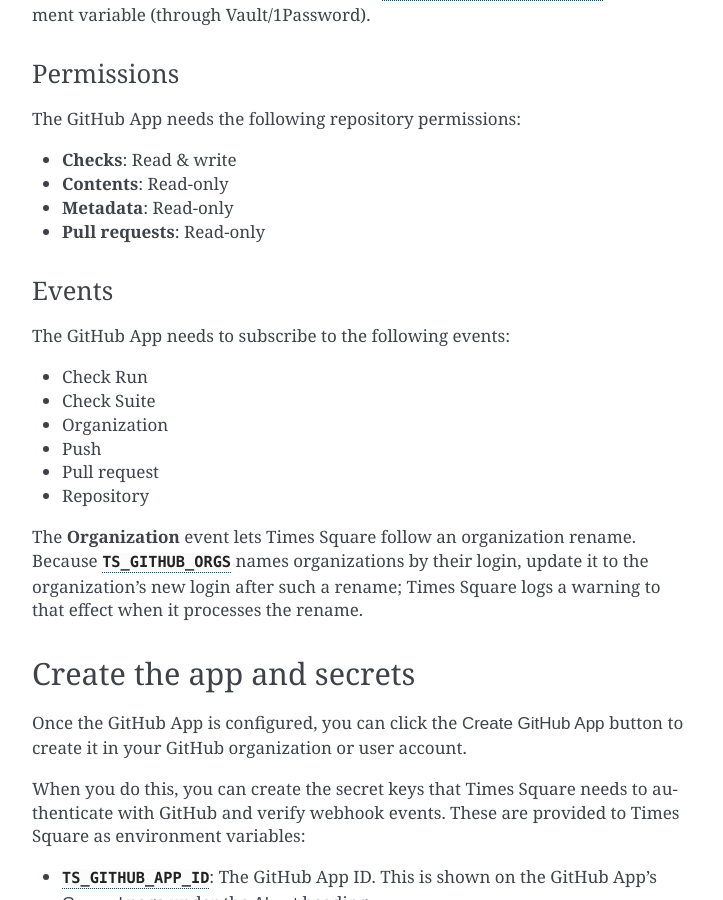
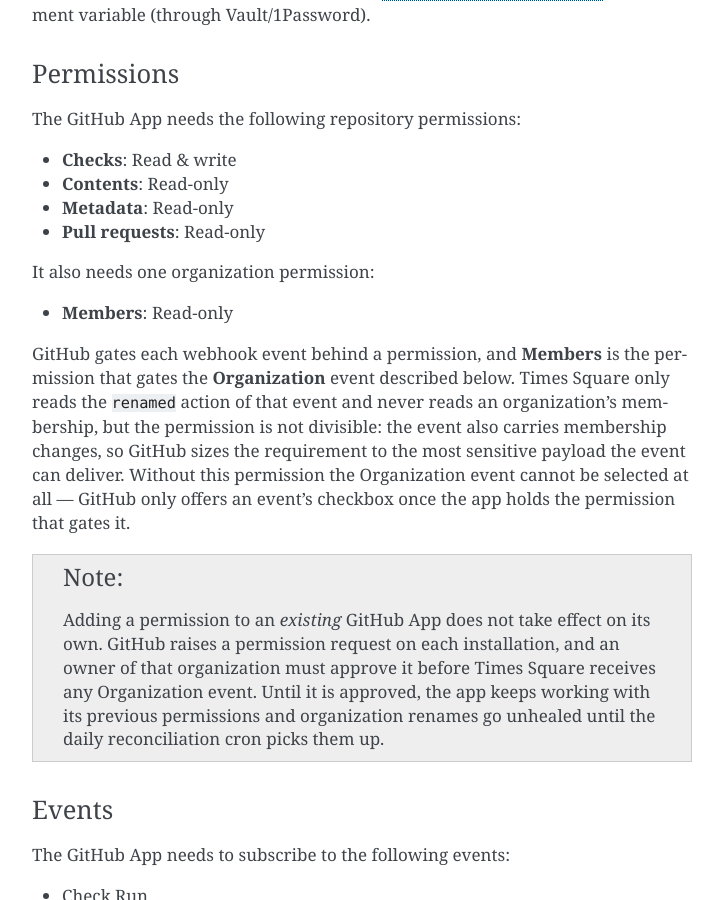
Before and after one commit to lsst-sqre/times-square, a Sphinx documentation site: the page built from docs/user-guide/github-app-config.rst, in a window 1280 px wide and 900 px high, scrolled down 1658 px. Shown: the whole window, without its empty margins (388-1111 px from the left). Built offline with Sphinx 7.4.7, drawn with Linux system fonts in a browser that asks for light colours; pages that are not in the unit, such as notebooks, are missing from menus; the version number could not be read and is left out.

Commit message:
Document the Members permission the Organization event needs
GitHub gates the organization webhook event behind the Members
organization permission, so listing the event without the permission
described a GitHub App configuration that cannot actually be selected:
GitHub only offers an event's checkbox once the app holds the permission
that gates it.

Also note that adding a permission to an existing app raises a request
that an owner of each installing organization must approve before the
event is delivered.

```diff
--- a/docs/user-guide/github-app-config.rst
+++ b/docs/user-guide/github-app-config.rst
@@ -72,6 +72,20 @@
 - **Metadata**: Read-only
 - **Pull requests**: Read-only
 
+It also needs one organization permission:
+
+- **Members**: Read-only
+
+GitHub gates each webhook event behind a permission, and **Members** is the permission that gates the **Organization** event described below.
+Times Square only reads the ``renamed`` action of that event and never reads an organization's membership, but the permission is not divisible: the event also carries membership changes, so GitHub sizes the requirement to the most sensitive payload the event can deliver.
+Without this permission the Organization event cannot be selected at all — GitHub only offers an event's checkbox once the app holds the permission that gates it.
+
+.. note::
+
+   Adding a permission to an *existing* GitHub App does not take effect on its own.
+   GitHub raises a permission request on each installation, and an owner of that organization must approve it before Times Square receives any Organization event.
+   Until it is approved, the app keeps working with its previous permissions and organization renames go unhealed until the daily reconciliation cron picks them up.
+
 Events
 ------
 
```
Also changed, not shown: changelog.d/20260807_2200_jsick_DM_55222.md (+1 -1 lines).
